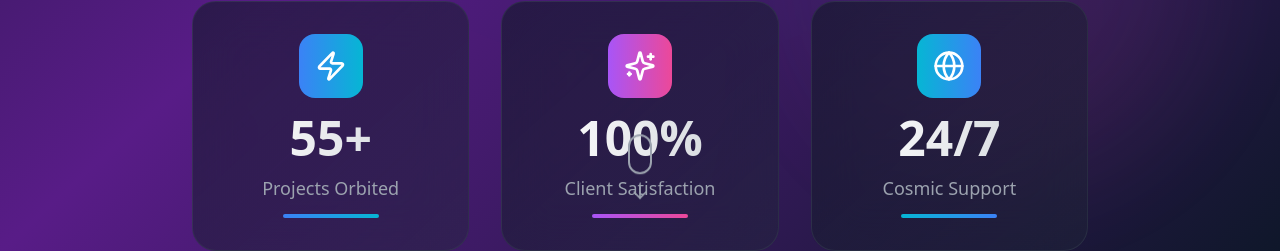
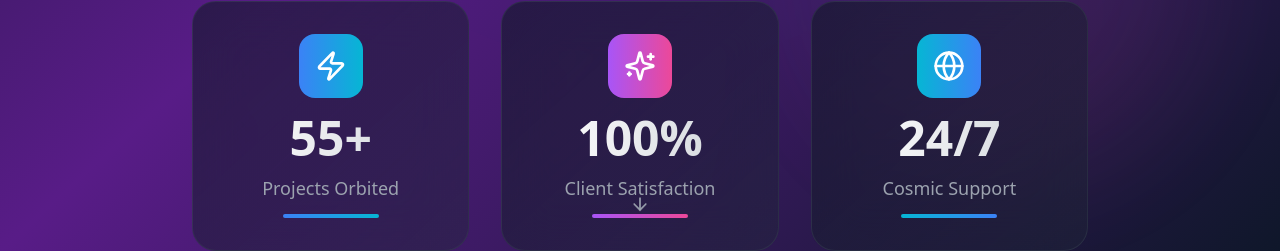
Before and after one commit to Adilmunawar/nexsus, a React (Vite) app: page / in a window 1280 px wide. Shown: the part 915-1166 px from the top of the page. Built offline with nearby package versions, Linux system fonts and the light colour scheme.

Commit message:
Visual edit in Lovable
Edited UI in Lovable

```diff
--- a/src/components/AdvancedHero.tsx
+++ b/src/components/AdvancedHero.tsx
@@ -230,9 +230,7 @@ const AdvancedHero = () => {
           <div className={`absolute bottom-8 left-1/2 transform -translate-x-1/2 transition-all duration-2000 delay-1100 ${isVisible ? 'opacity-100 translate-y-0' : 'opacity-0 translate-y-20'}`}>
             <div className="flex flex-col items-center space-y-2 animate-bounce">
 
-              <div className="w-6 h-10 border-2 border-gray-400 rounded-full flex justify-center">
-                <div className="w-1 h-3 bg-blue-400 rounded-full mt-2 animate-ping"></div>
-              </div>
+
               <ArrowDown className="w-5 h-5 text-gray-400" />
             </div>
           </div>
```
